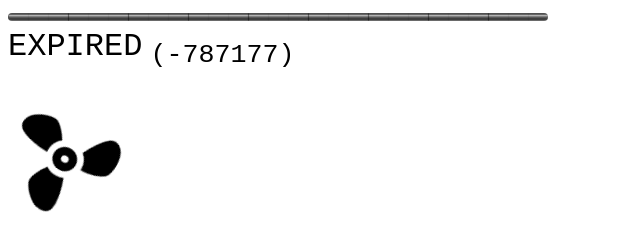
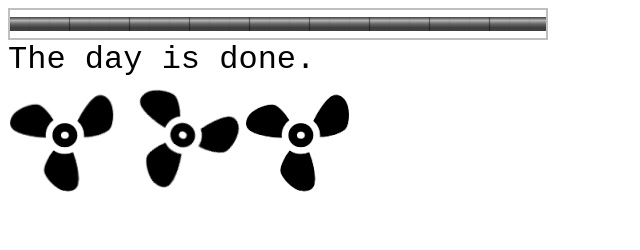
Before and after one commit to fabfie/TimeRemaining, a plain HTML site: page index.html in a window 1280 px wide. Shown: the whole page, without its empty margins (0-640 px from the left). Drawn offline with Linux system fonts and the light colour scheme.

Commit message:
Base prototype

```diff
--- a/index.html
+++ b/index.html
@@ -2,29 +2,27 @@
 <html>
 <head>
   <meta name="viewport" content="width=device-width, initial-scale=1">
-  <link rel="icon" type="image/png" href="prop-export.png">
+  <link rel="icon" type="image/png" href="kisspng-hourglass-icon-vector-hourglass-5a8500ed380497.4763345215186659652295-export.png">
   <style>
 
     p {
+      margin: 0;
+    }
+    .bigger {
       font-size: 2rem;
-    margin-top: 0;
     }
 
     meter {
-  	width: 50%;
-    --error: 14399;
-    --warning: 14400;
-    --ok: 18000;
+      height: 2rem;
+      border: 2px solid rgba(0,0,0,.25);
     }
 
-  img { animation: rotations 60s infinite linear; }
+    img.hour { animation: rotations 3600s infinite linear; }
+    img.minute { animation: rotations 60s infinite linear; }
+    img.second { animation: rotations 1s infinite linear; }
 
     meter::-webkit-meter-bar {
       background: url(HTML_meterSeparator.png), rgb(64,64,64) linear-gradient(transparent, rgba(255,255,255,.6), rgba(255,255,255,.2), transparent, transparent);
-  }
-
-  meter::-webkit-meter-even-less-good-value {
-    background: url(HTML_meterSeparator.png), rgb(192,128,64) linear-gradient(transparent, rgba(255,255,255,.6), rgba(255,255,255,.2), transparent, transparent);
     }
 
     meter::-webkit-meter-optimum-value {
@@ -33,29 +31,33 @@
     }
 
     meter::-webkit-meter-suboptimum-value {
-    background: url(HTML_meterSeparator.png), rgb(64,192,64) linear-gradient(transparent, rgba(255,255,255,.6), rgba(255,255,255,.2), transparent, transparent);
+      background: url(HTML_meterSeparator.png), rgb(192,128,64) linear-gradient(transparent, rgba(255,255,255,.6), rgba(255,255,255,.2), transparent, transparent);
     }
 
     @keyframes rotations {
       from {transform: rotate(0deg);}
       to {transform: rotate(360deg);}
     }
-
   </style>
 </head>
 <body>
 
-  <meter min="0" max="32400" low="14399" optimum="14400" high="18000" id="timeRemainingBar"></meter>
-  <p>
-  	<code id="time"></code>
-  	<code><sub id="seconds"></sub></code>
-  </p>
-  <img src="prop-export.png" alt="logo" class="logotime">
+  <meter min="0" max="32400" low="14399" optimum="14400" id="timeRemainingBar"></meter>
+
+  <p><code id="time" class="bigger"></code></p>
+
+  <p><code><sub id="seconds"></sub></code></p>
+
+  <img src="prop-export.png" alt="logo" class="logotime hour">
+  <img src="prop-export.png" alt="logo" class="logotime minute">
+  <img src="prop-export.png" alt="logo" class="logotime second">
+
   <script>
     // Set the date we're counting down to
     var countDownTime = "18:00:00";
-    var countDownDate = new Date(`Jan 6, 2020 ${countDownTime}`).getTime();
-    var expiredMessage = "EXPIRED"
+    var today = new Date();
+    var countDownDate = new Date(`${String(today).substring(4, 7)} ${today.getDate()} ${today.getFullYear()} ${countDownTime}`).getTime();
+    var expiredMessage = "The day is done.";
 
     // Update the count down every 1 second
     var x = setInterval(function() {
@@ -75,20 +77,28 @@
 
       // Output the result in an element with id="demo"
       document.getElementById("timeRemainingBar").value = totalSeconds;
-      document.getElementById("time").innerHTML =
-      	hours +
+      document.getElementById("time").innerHTML = hours > 0 ? hours +
         ":" +
         ("0" + minutes).slice(-2) +
         ":" +
-        ("0" + seconds).slice(-2);
+        ("0" + seconds).slice(-2) :
+          (minutes > 0 ?
+            minutes + ":" +
+            ("0" + seconds).slice(-2) :
+            seconds);
       document.getElementById("seconds").innerHTML = `(${totalSeconds})`;
 
       document.getElementById("timeRemainingBar").setAttribute("style", "width: "+ 32400 / 60 + "px");
+
+      if (distance == 180)
+        alert("3 minutes left.");
 
       // If the count down is over, write some text
       if (distance < 0) {
         clearInterval(x);
         document.getElementById("time").innerHTML = expiredMessage;
+        document.getElementById("seconds").innerHTML = "";
+        alert("The day is done.");
       }
     }, 1000);
   </script>
```
Also changed, not shown: kisspng-hourglass-icon-vector-hourglass-5a8500ed380497.4763345215186659652295-export.png (added), kisspng-hourglass-icon-vector-hourglass-5a8500ed380497.4763345215186659652295.png (added). Lines whose indentation alone changed are shown as unchanged.
